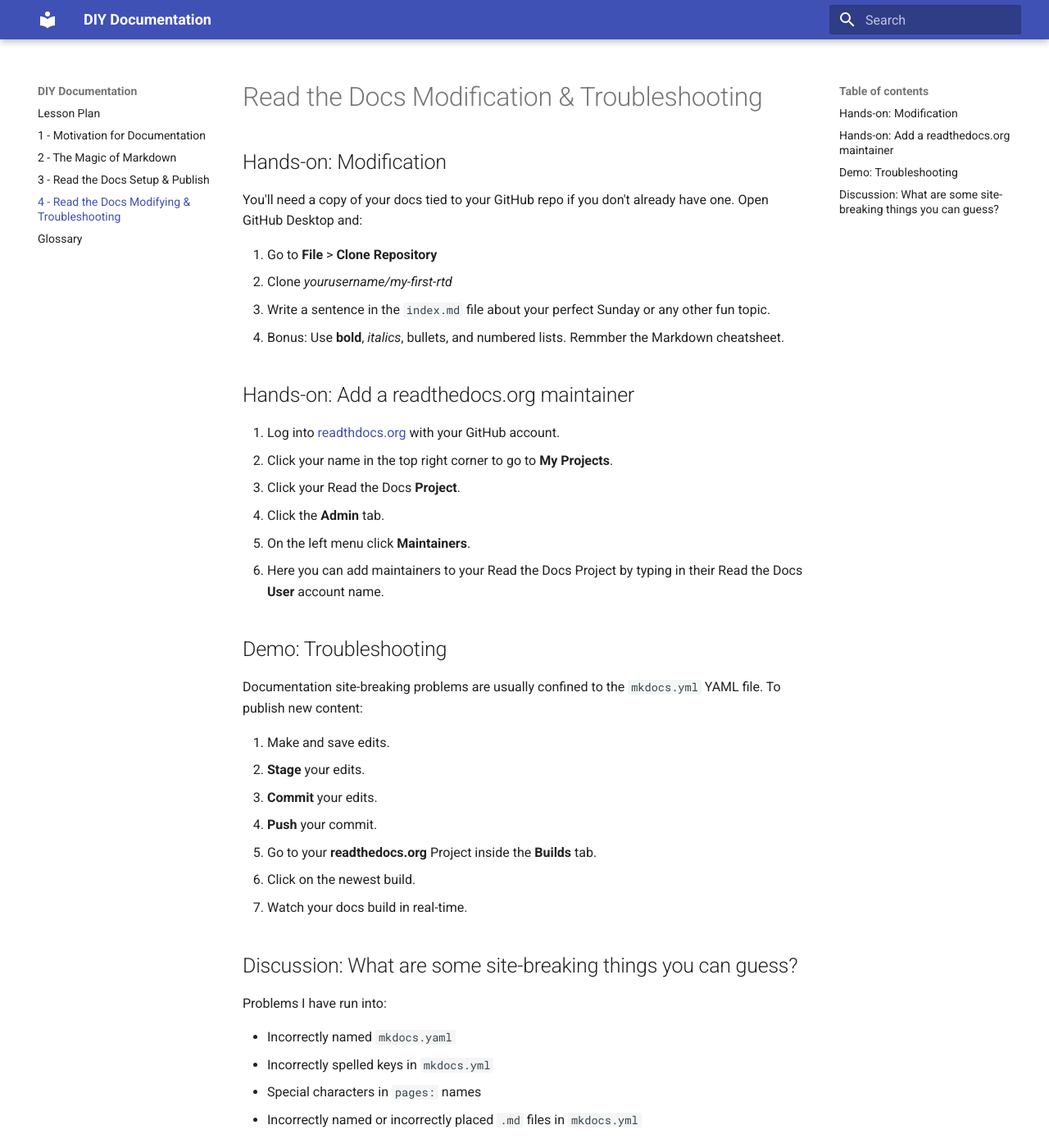
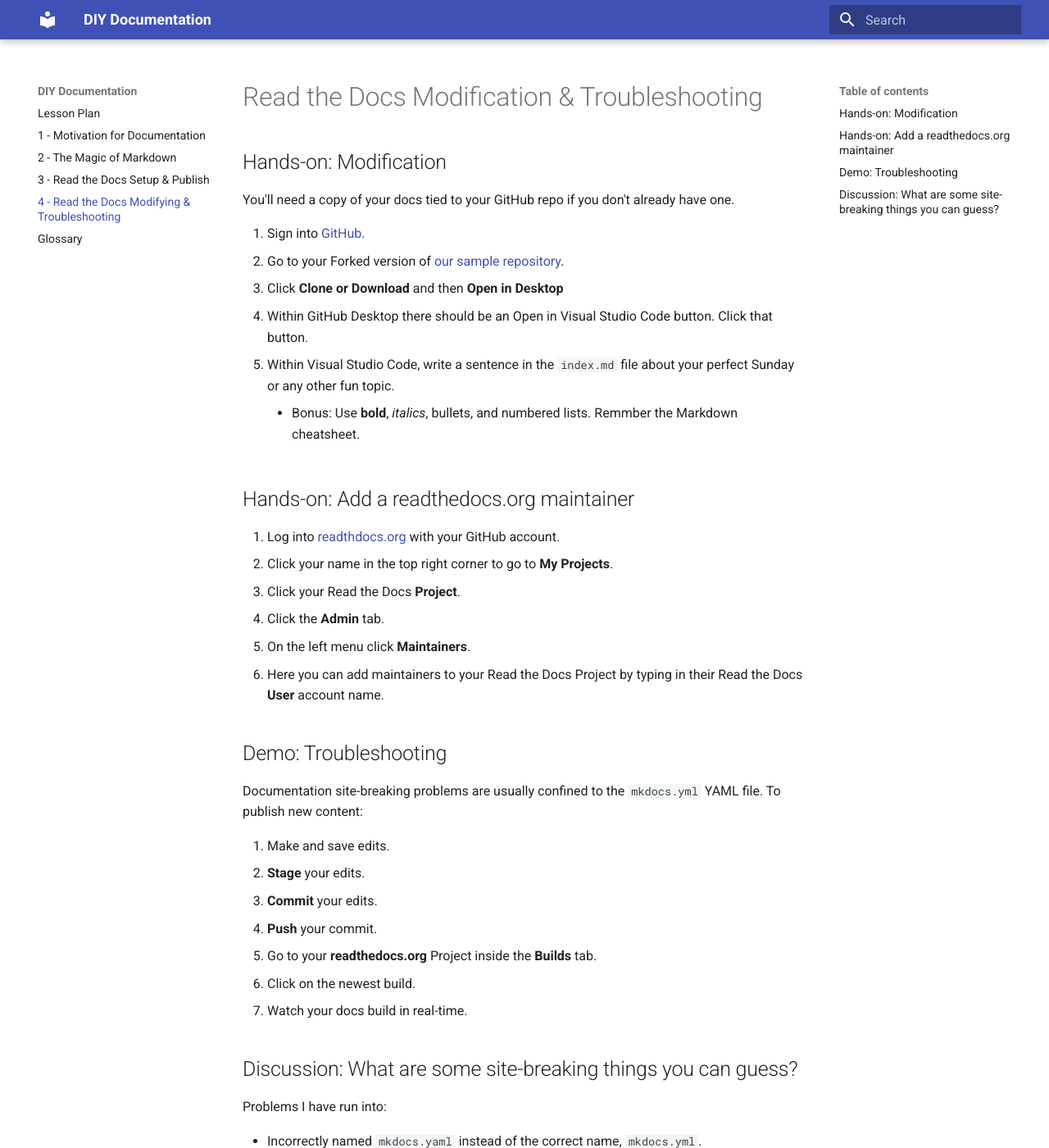
Before and after one commit to rchampieux/diy-documentation, an MkDocs documentation site: the page built from docs/lesson4.md, in a window 1280 px wide and 1400 px high. Shown: the whole window at 82% size. Built offline with MkDocs 1.6.1 and Material for MkDocs 9.7.7, drawn with Linux system fonts in a browser that asks for light colours; old or Windows-style settings are respelled for this version of MkDocs.

Commit message:
Minor edits for clarity
Updated some sentences and instructions to optimize clarity.

```diff
--- a/docs/lesson4.md
+++ b/docs/lesson4.md
@@ -2,12 +2,14 @@
 
 ## Hands-on: Modification
 
-You'll need a copy of your docs tied to your GitHub repo if you don't already have one.  Open GitHub Desktop and:
+You'll need a copy of your docs tied to your GitHub repo if you don't already have one.
 
-1. Go to **File** > **Clone Repository**
-1. Clone *yourusername/my-first-rtd*
-1. Write a sentence in the `index.md` file about your perfect Sunday or any other fun topic.
-1. Bonus: Use **bold**, *italics*, bullets, and numbered lists.  Remmber the Markdown cheatsheet.
+1. Sign into [GitHub](https://github.com/login).
+1. Go to your Forked version of [our sample repository](https://github.com/BioData-Club/my-first-rtd).
+1. Click **Clone or Download** and then **Open in Desktop**
+1. Within GitHub Desktop there should be an Open in Visual Studio Code button.  Click that button.
+1. Within Visual Studio Code, write a sentence in the `index.md` file about your perfect Sunday or any other fun topic.
+    - Bonus: Use **bold**, *italics*, bullets, and numbered lists.  Remmber the Markdown cheatsheet.
 
 ## Hands-on: Add a readthedocs.org maintainer
 
@@ -34,7 +36,7 @@ Documentation site-breaking problems are usually confined to the `mkdocs.yml` YA
 
 Problems I have run into:
 
-- Incorrectly named `mkdocs.yaml`
-- Incorrectly spelled keys in `mkdocs.yml`
-- Special characters in `pages:` names
-- Incorrectly named or incorrectly placed `.md` files in `mkdocs.yml`
+- Incorrectly named `mkdocs.yaml` instead of the correct name, `mkdocs.yml`.
+- Incorrectly spelled keys in `mkdocs.yml`.
+- Special characters in `pages:` names.
+- Incorrectly named or incorrectly placed `.md` files in `mkdocs.yml`.
```
Also changed, not shown: docs/glossary.md (+1 -1 lines), docs/index.md (+1 -1 lines), docs/lesson1.md (+2 -2 lines), docs/lesson3.md (+3 -7 lines).
